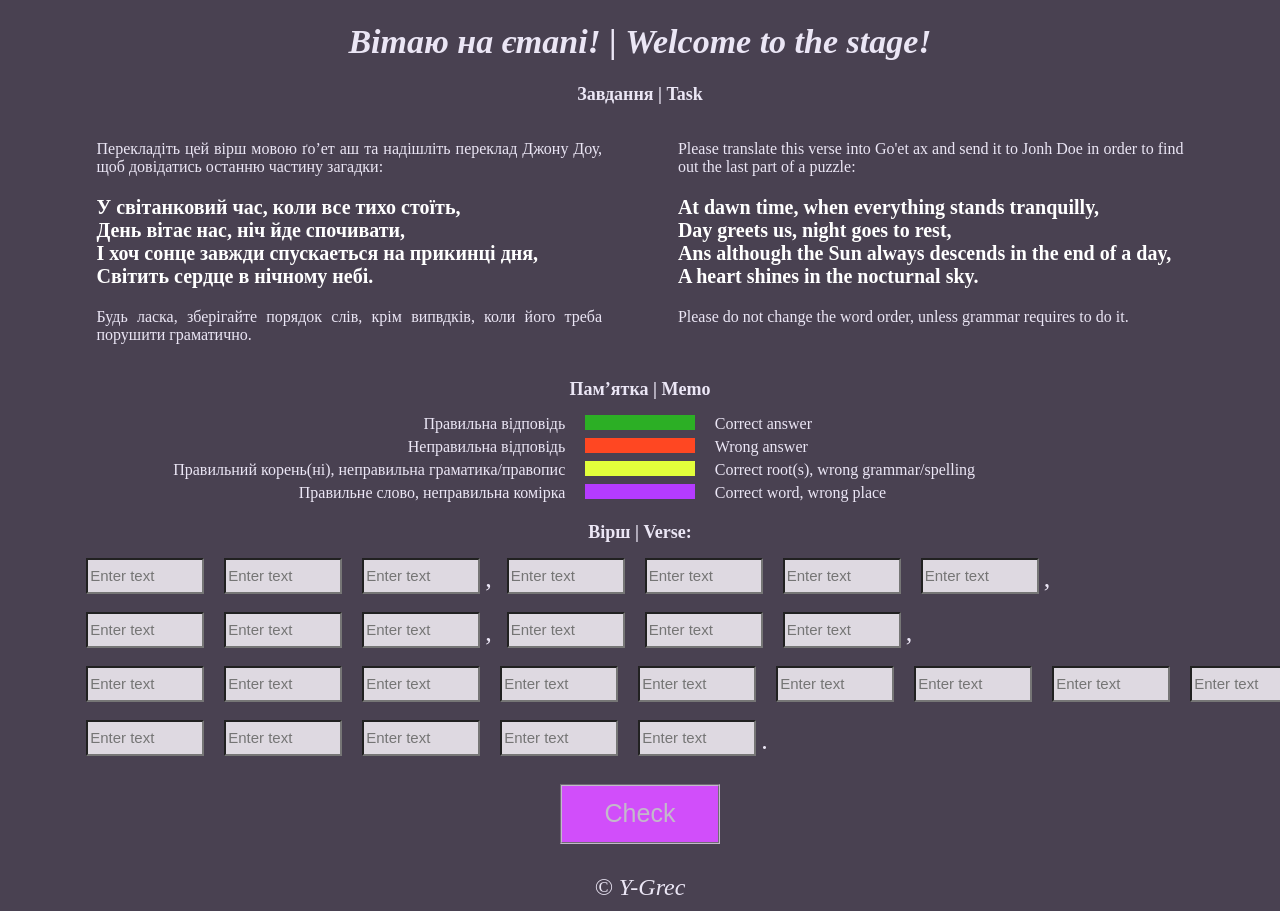
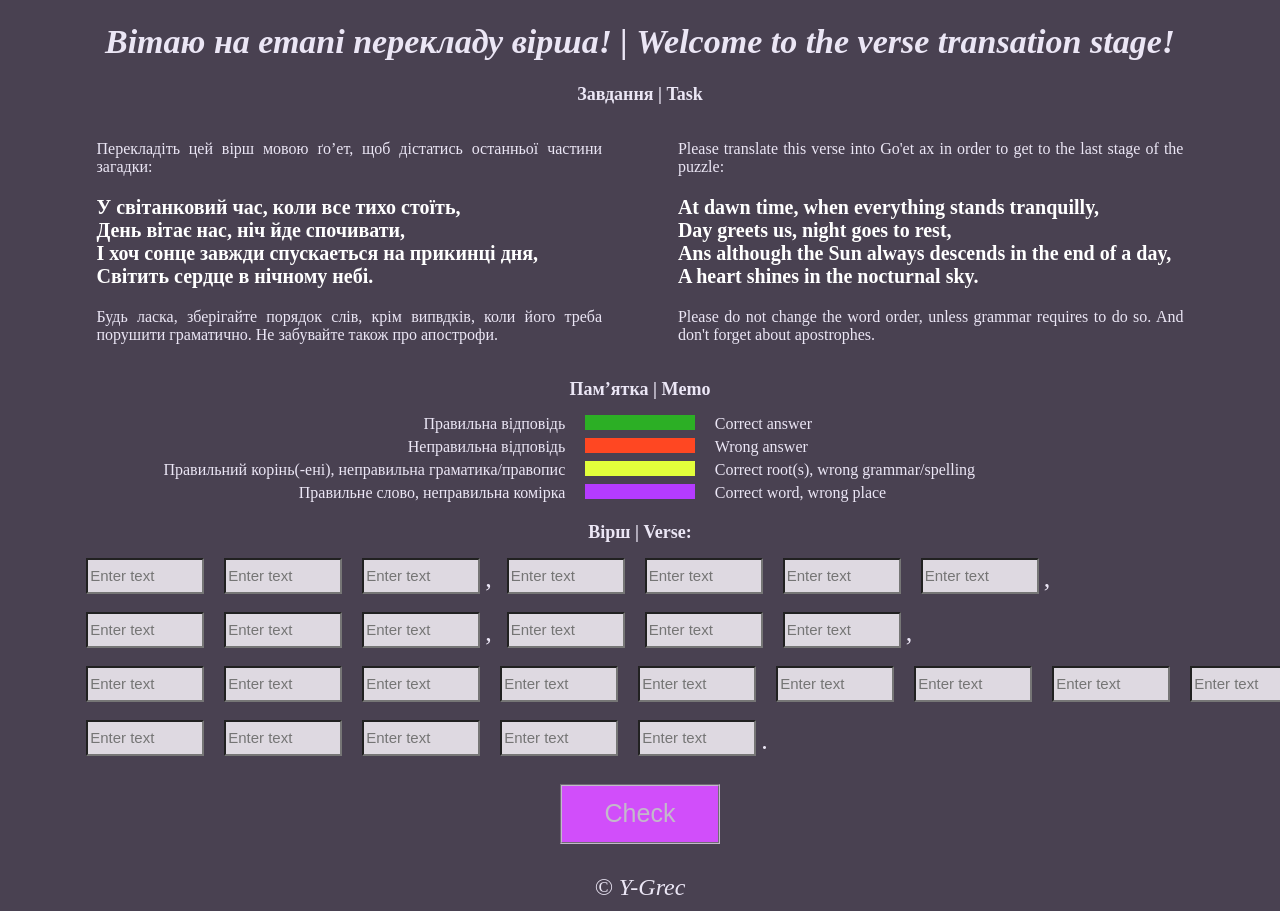
Before and after one commit to aKel513/finalStageMax, a plain HTML site: page index.html in a window 1280 px wide. Shown: the top 911 px of the page. Drawn offline with nearby package versions, Linux system fonts and the light colour scheme.

Commit message:
Update index.html

```diff
--- a/index.html
+++ b/index.html
@@ -11,14 +11,14 @@
   </head>
   <body class="backgroundBody">
     <header>
-      <h1>Вітаю на єтапі! | Welcome to the stage!</h1>
+      <h1>Вітаю на етапі перекладу вірша! | Welcome to the verse transation stage!</h1>
     </header>
     <main>
          <section class="ruleBlock">
             <h5>Завдання | Task</h5>
             <div class = "descrBlock flexBox">
               <article class = "ukr">
-                <p>Перекладіть цей вірш мовою ґоʼет аш та надішліть переклад Джону Доу, щоб довідатись останню частину загадки:</p>
+                <p>Перекладіть цей вірш мовою ґоʼет, щоб дістатись останньої частини загадки:</p>
                 <p class = "verse">
                   У світанковий час, коли все тихо стоїть,
                   <br>
@@ -28,10 +28,10 @@
                   <br>
                   Світить сердце в нічному небі.
                 </p>
-                <p>Будь ласка, зберігайте порядок слів, крім випвдків, коли його треба порушити граматично.</p>
+                <p>Будь ласка, зберігайте порядок слів, крім випвдків, коли його треба порушити граматично. Не забувайте також про апострофи.</p>
               </article>
               <article class = "eng">
-                <p>Please translate this verse into Go'et ax and send it to Jonh Doe in order to find out the last part of a puzzle:</p>
+                <p>Please translate this verse into Go'et ax in order to get to the last stage of the puzzle:</p>
                 <p class = "verse">
                   At dawn time, when everything stands tranquilly,
                   <br>
@@ -41,7 +41,7 @@
                   <br>
                   A heart shines in the nocturnal sky.
                 </p>
-                <p>Please do not change the word order, unless grammar requires to do it.</p>
+                <p>Please do not change the word order, unless grammar requires to do so. And don't forget about apostrophes.</p>
               </article>
             </div>
 
@@ -58,7 +58,7 @@
                 <div class = "col3">Wrong answer</div>
               </div>
               <div class = "rowDes">
-                <div class = "col1">Правильний корень(ні), неправильна граматика/правопис</div>
+                <div class = "col1">Правильний корінь(-ені), неправильна граматика/правопис</div>
                 <div class="mistake color"></div>
                 <div class = "col3">Correct root(s), wrong grammar/spelling</div>
               </div>
@@ -125,7 +125,7 @@
 
          <section class="gradBlock" style="display: none;">
           <article>
-            <p>вітаю, все правильно напиши на таку-то пошту таке-то слово</p>
+            <p>Вітаю, переклад зроблено правильно. Надішліть Джону Доу слово ""</p>
           </article>
          </section>
 
```
